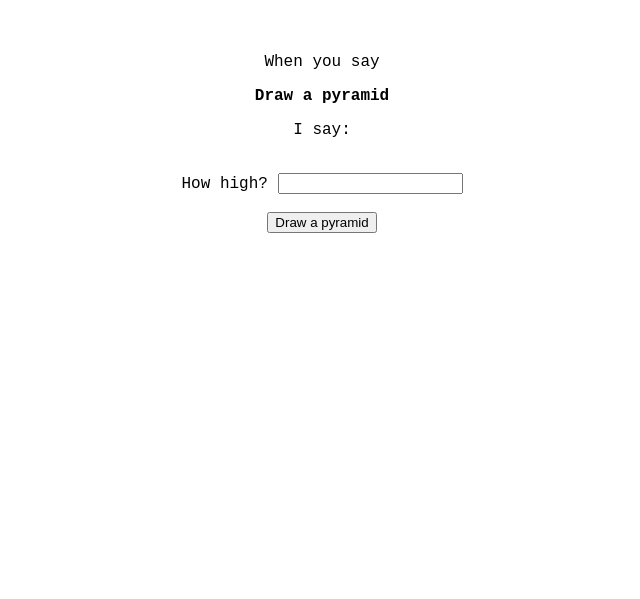
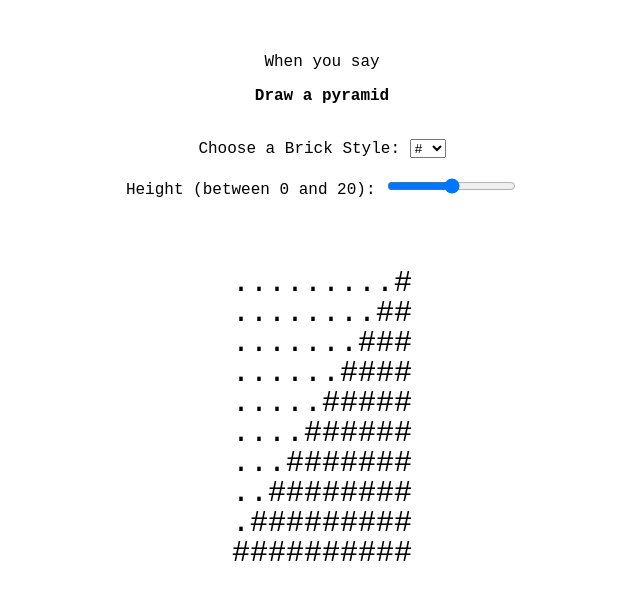
Before and after one commit to stauby7/Mario-Project, a plain HTML site: page index.html in a window 1280 px wide. Shown: the part 61-660 px from the top of the page, without its empty margins (318-958 px from the left). Drawn offline with Linux system fonts and the light colour scheme.

Commit message:
added brickchoice menu and slider input, added notation to issues.

```diff
--- a/index.html
+++ b/index.html
@@ -23,28 +23,38 @@
 
     <p><strong>Draw a pyramid</strong></p>
 
-    <p>I say:</p>
-
     <br>
 
-    <label>How high?</label>
+    <!-- Brickchoice box and styles -->
 
-    <input type="text" id="height"/>
+    <label for="brickstyle">Choose a Brick Style:</label>
+    <select name="brickstyle" id="brickstyle" onchange="createPyramid()">
+      <option value="#">#</option>
+      <option value="@">@</option>
+      <option value="X">X</option>
+      <option value="$">$</option>
+      <option value="%">%</option>
+    </select>
 
     <br><br>
 
-    <button id="Pyradheight">Draw a pyramid</button>
+    <label for="Pyradheight">Height (between 0 and 20):</label>
+
+
+    <!-- slider choice (issues need fix) -->
+
+    <input type="range" oninput="createPyramid" id="height" name="pyramid" min="0" max="20">
+
+    <br><br>
+
+
 
     <br><br>
 
     <div id="pyramid"></div>
 
-
     <script src="mario.js">
 
-
-    function drawPyrad(){
-      document.getElementById("pyramid");
     }
 
     </script>
--- a/mario.js
+++ b/mario.js
@@ -1,4 +1,11 @@
+   // let element = document.getElementById("Pyradheight");
+   // element.addEventListener("input", createPyramid);
+
+  // need to get the log to clear in after each input
+
 function createPyramid (height) {
+
+  console.log();
 
     let rows = document.getElementById("height").value;
 
@@ -12,7 +19,7 @@ function createPyramid (height) {
       str += ".";
     }
     for (var k = 1; k <= i; k++) {
-      str += '#';
+      str += document.getElementById("brickstyle").value;
     }
 
     console.log(str);
@@ -29,6 +36,4 @@ function createPyramid (height) {
   }
 }
 
-    let element = document.getElementById("Pyradheight");
-    element.addEventListener("click", createPyramid);
 createPyramid(height);
```
